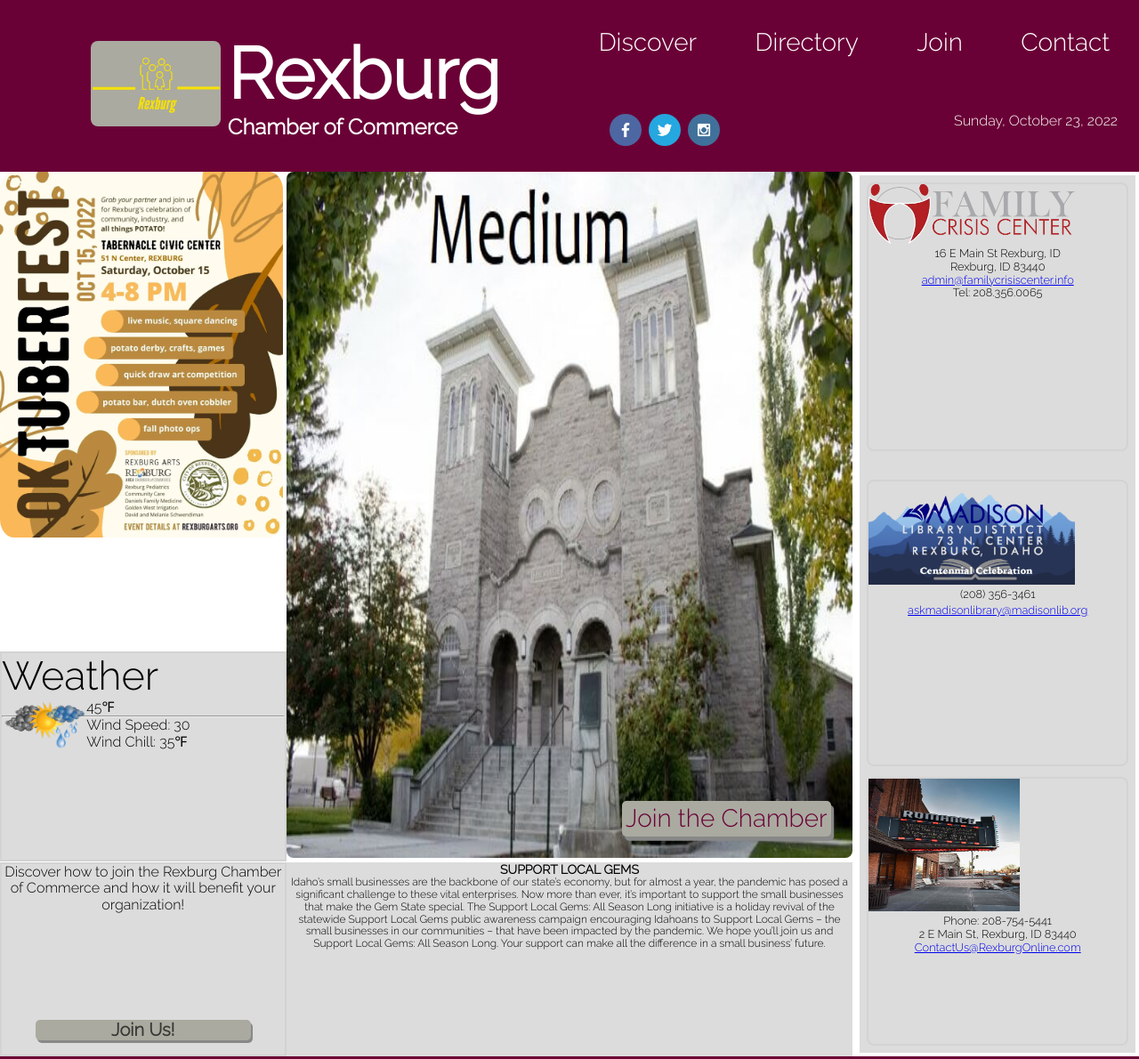
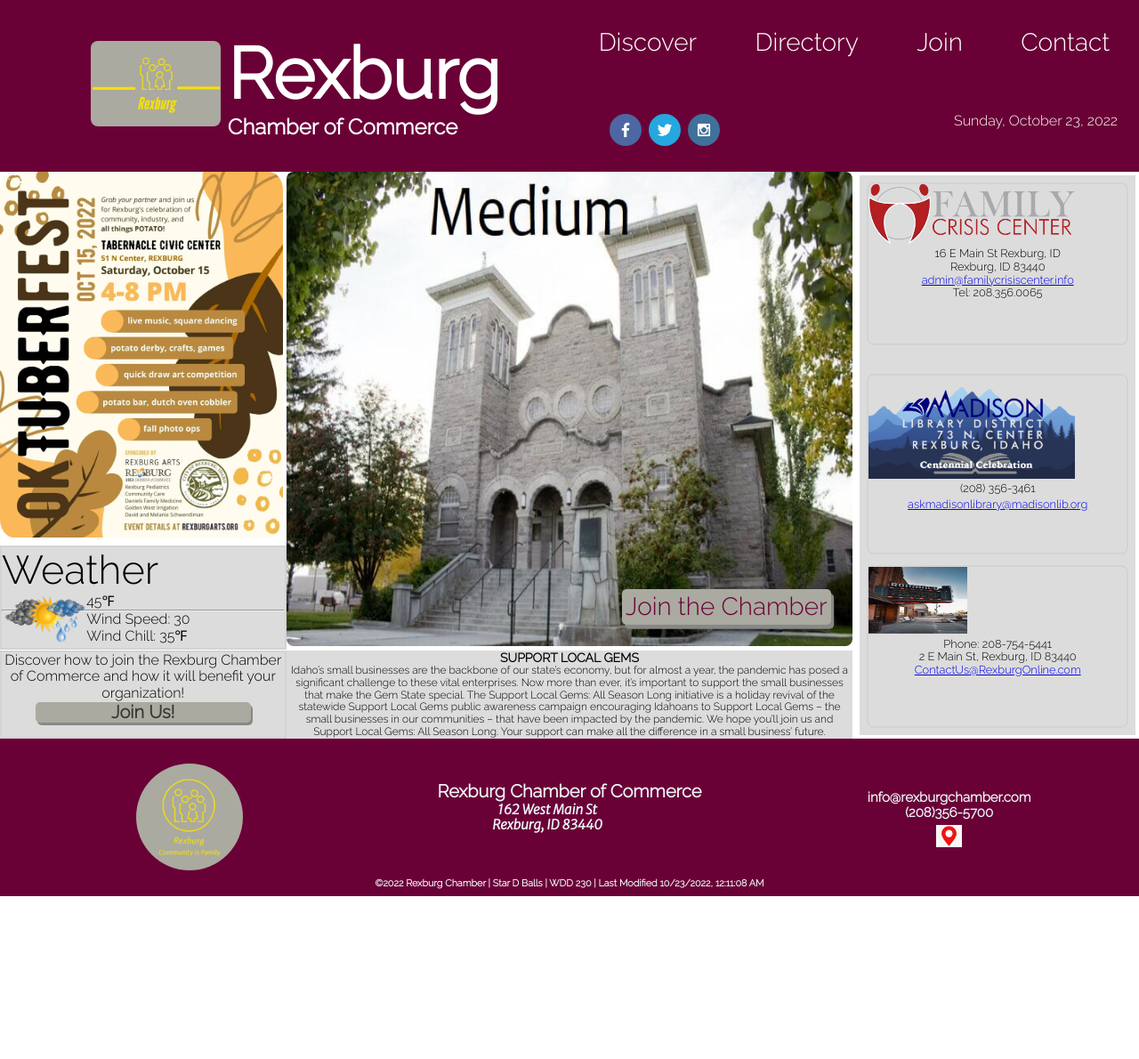
Before and after one commit to starb520/wdd230, a plain HTML site: page chamber/index.html in a window 1280 px wide. Shown: the top 1190 px of the page at 89% size. After the commit the page ends 1007 px from the top, so only its background shows below. Drawn offline with Linux system fonts and the light colour scheme.

Commit message:
working on image ratios

```diff
--- a/chamber/styles/large.css
+++ b/chamber/styles/large.css
@@ -242,8 +242,8 @@
 
     .spotlight03-img {
         margin: auto;
-        width: 58.50%;
-        height: 50%;
+        width: 111px;
+        height: 75.5px;
     }
 
     footer {
--- a/chamber/styles/styles.css
+++ b/chamber/styles/styles.css
@@ -300,7 +300,7 @@ footer {
 }
 
 .img_map {
-    width: 25px;
+    width: 29.25px;
     height: 25px;
     display: inline;
     margin-top: 5px;
```
